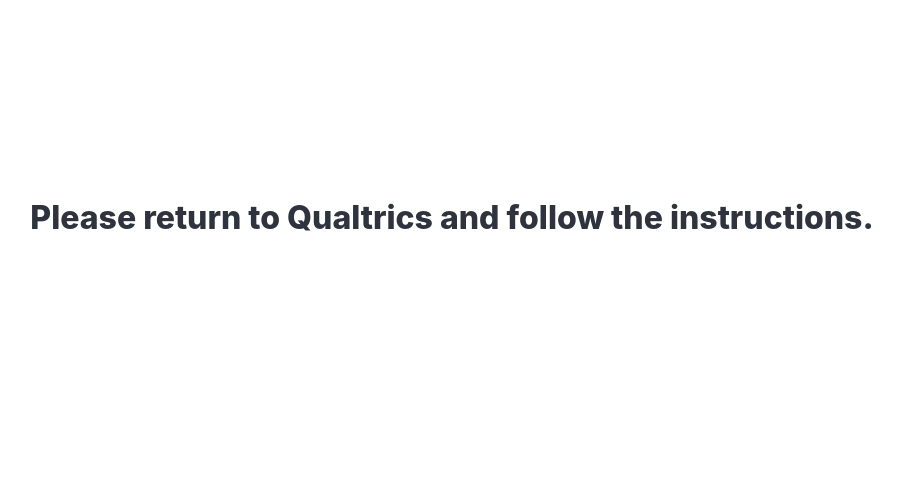
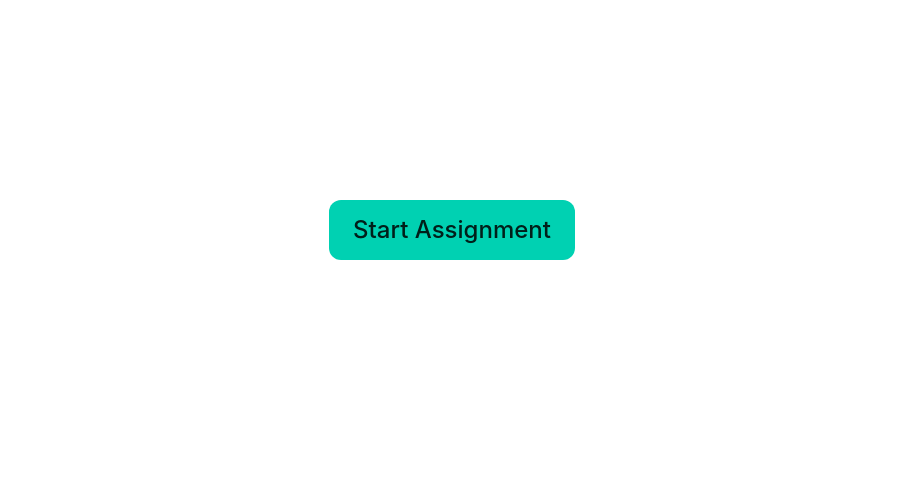
Before and after one commit to Sproutify-ai/sproutify-emba, a Flask app: page /profile in a window 1280 px wide. Shown: the part 140-640 px from the top of the page, without its empty margins (188-1090 px from the left). Run offline with Flask 3, Linux system fonts and the light colour scheme; the visitor is signed in with stand-in values (Sample User, id 1); parts of the project's set-up code (start-up, migrations or seed data) failed here and were passed over; some libraries are stand-ins or nearby versions.

Commit message:
add start page

```diff
--- a/sproutify/main.py
+++ b/sproutify/main.py
@@ -186,6 +186,11 @@ def test():
     return render_template("test.html")
 
 
+@main.route("/start")
+def start():
+    return "OK"
+
+
 @main.route("/profile")
 @login_required
 def profile():
--- a/sproutify/models.py
+++ b/sproutify/models.py
@@ -1,8 +1,11 @@
 from flask_login import UserMixin
 from . import db
 
+
 class User(UserMixin, db.Model):
-    id = db.Column(db.Integer, primary_key=True) # primary keys are required by SQLAlchemy
+    id = db.Column(
+        db.Integer, primary_key=True
+    )  # primary keys are required by SQLAlchemy
     email = db.Column(db.String(100), unique=True)
     password = db.Column(db.Text())
     name = db.Column(db.String(1000))
--- a/sproutify/templates/profile.html
+++ b/sproutify/templates/profile.html
@@ -3,7 +3,7 @@
   <section class="hero is-large">
     <div class="hero-body">
       <div class="container has-text-centered">
-        <h1 class="title">Please return to Qualtrics and follow the instructions.</h1>
+        <a href="{{ url_for('main.start') }}" class="button is-primary is-large">Start Assignment</a>
       </div>
     </div>
   </section>
```
